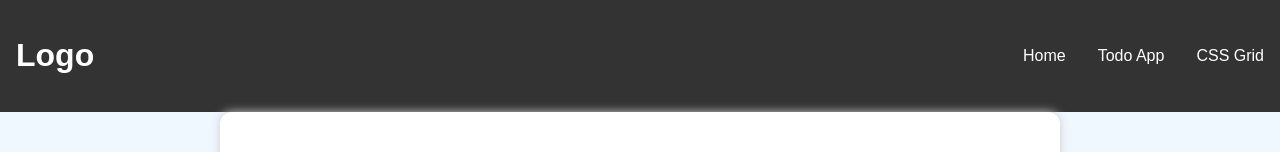
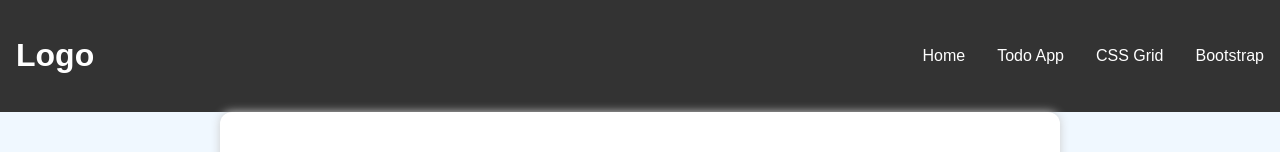
Before and after one commit to AliRazaDeveloper75/VDM-MERN-Stack-Leaning-, a plain HTML site: page index.html in a window 1280 px wide. Shown: the top 152 px of the page. Drawn offline with Linux system fonts and the light colour scheme.

Commit message:
learn bootstrap

```diff
--- a/header.html
+++ b/header.html
@@ -59,5 +59,6 @@
     <a href="index.html">Home</a>
     <a href="test.html">Todo App</a>
     <a href="css-grid.html">CSS Grid</a>
+    <a href="bootstraps.html">Bootstrap </a>
   </div>
 </header>
```
